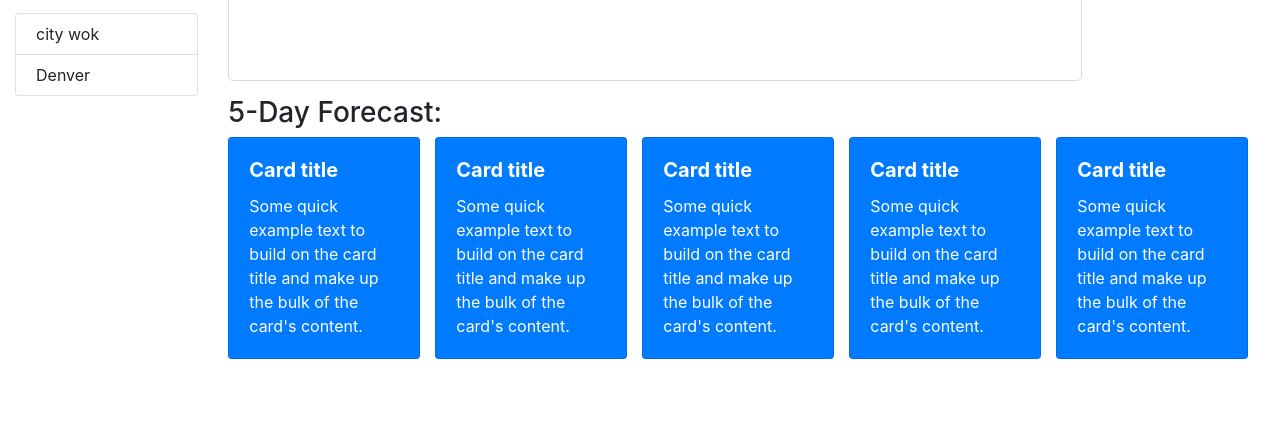
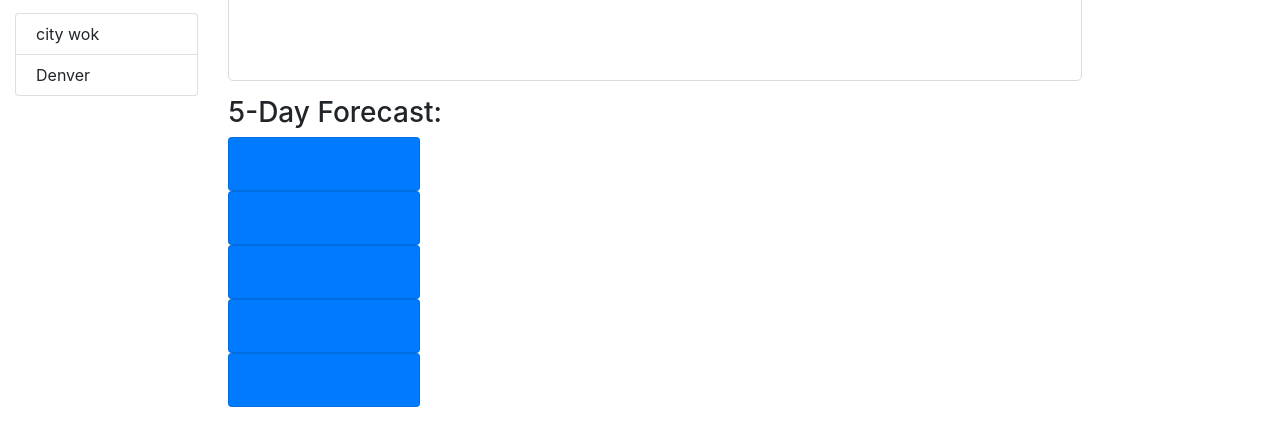
Before and after one commit to SamFan808/Cool-Weather-App, a plain HTML site: page index.html in a window 1280 px wide. Shown: the part 215-660 px from the top of the page. Drawn offline with nearby package versions, Linux system fonts and the light colour scheme.

Commit message:
working on js, getting cards to show up, but not playing nicely with row

```diff
--- a/Assets/script.js
+++ b/Assets/script.js
@@ -12,27 +12,45 @@
 // localStorage will store recent city, state, country names in an index
 //
 
-var requestUrl = 'api.openweathermap.org/data/2.5/weather?q={city name},{state code}&appid={API key}';
+// var requestUrl = 'api.openweathermap.org/data/2.5/weather?q={city name},{state code}&appid={API key}';
 
-var responseText = document.getElementById('response-text');
+// var responseText = document.getElementById('response-text');
 
-function getApi(requestUrl) {
-  fetch(requestUrl)
-    .then(function (response) {})
-    .then(function (data) {
-      console.log(data);
-    });
-}
+// function getApi(requestUrl) {
+//   fetch(requestUrl)
+//     .then(function (response) {})
+//     .then(function (data) {
+//       console.log(data);
+//     });
+// }
 
-getApi(requestUrl);
-var cardTarget = document.getElementById("#cardstart")
-var dayDiv1 = document.createElement("div");
-var dayId = document.createAttribute("id", "date[i]");
-var dayStyle = document.setAttribute("style", "width:12rem");
-var dayDiv2 = document.createElement("div");
-var fiveDay = ["dayOne", "dayTwo", "dayThree", "dayFour", "dayFive"];
+// getApi(requestUrl);
+var cardTarget = document.getElementById("cardstart");
+var dayArray = ["day1", "day2", "day3", "day4", "day5"];
+
+// https://stackoverflow.com/a/15643868/14244725 - uhh, put the variables inside the loop/function
+function dayCard () {
+  var dayS1 = document.createElement("section");
+  var dayS2 = document.createElement("section");
+  var dayH5 = document.createElement("h5");
+  var dayP1 = document.createElement("p");
+  cardTarget.appendChild(dayS1);
+  dayS1.className ="card bg-primary";
+  dayS1.style = "width:12rem";
+  dayS1.dataset.day = "day"+[i+1];
+  dayS1.appendChild(dayS2);
+  dayS2.className ="card-body";
+  dayS2.appendChild(dayH5);
+  dayH5.className = "card-title";
+  dayS2.appendChild(dayP1);
+  dayP1.className = "card-text";
+ }
 
 // creates the 5-day card html ==============================
 function fiveDay () {
+    for (i = 0; i < dayArray.length; i++) {
+    dayCard();
+    }
+  };
 
-    for (i = 0; i < fiveDay.length; i++) {
+fiveDay();
--- a/index.html
+++ b/index.html
@@ -47,7 +47,7 @@
             </section>
 
             <section class="offset-md-2" id="cardstart">
-                <section class="card bg-primary" style="width: 12rem" data-day="day1">
+                <!-- <section class="card bg-primary" style="width: 12rem" data-day="day1">
                     <section class="card-body">
                         <h5 class="card-title" data-date="date1">Card title</h5>
                         <p class="card-text">Some quick example text to build on the card title and make up the bulk of
@@ -55,6 +55,7 @@
                     </section>
                 </section>
             </section>
+
             <section class="card bg-primary" style="width: 12rem" data-day="day2">
                 <section class="card-body">
                     <h5 class="card-title" data-date="date2">Card title</h5>
@@ -62,6 +63,7 @@
                         the card's content.</p>
                 </section>
             </section>
+
             <section class="card bg-primary" style="width: 12rem" data-day="day3">
                 <section class="card-body">
                     <h5 class="card-title" data-date="date3">Card title</h5>
@@ -69,6 +71,7 @@
                         the card's content.</p>
                 </section>
             </section>
+
             <section class="card bg-primary" style="width: 12rem" data-day="day3">
                 <section class="card-body">
                     <h5 class="card-title" data-date="date4">Card title</h5>
@@ -76,13 +79,15 @@
                         the card's content.</p>
                 </section>
             </section>
+
             <section class="card bg-primary" style="width: 12rem" data-day="day3">
                 <section class="card-body">
                     <h5 class="card-title" data-date="date5">Card title</h5>
                     <p class="card-text">Some quick example text to build on the card title and make up the bulk of
                         the card's content.</p>
                 </section>
-            </section>
+            </section> -->
+
         </main>
     </main>
 
```
